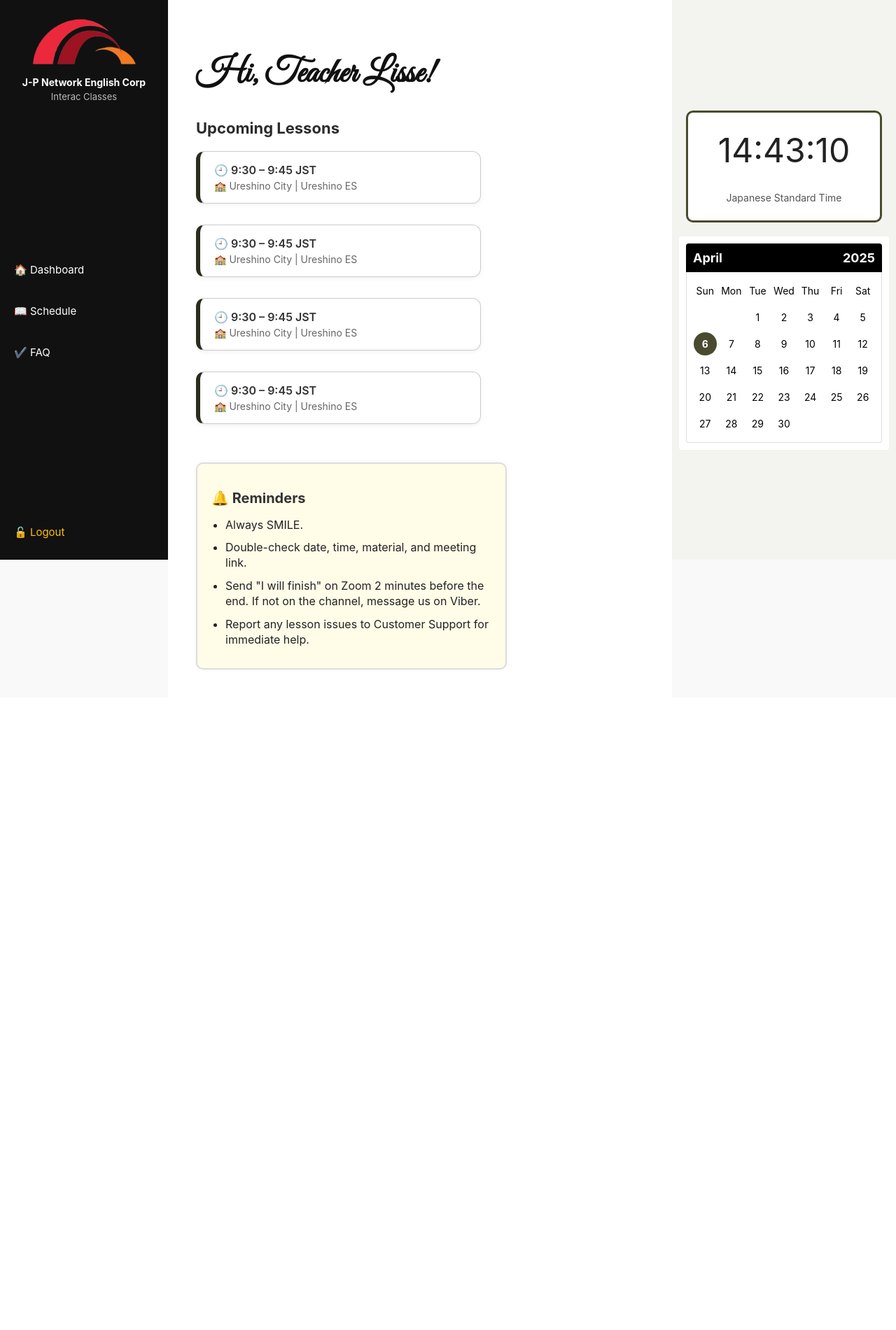
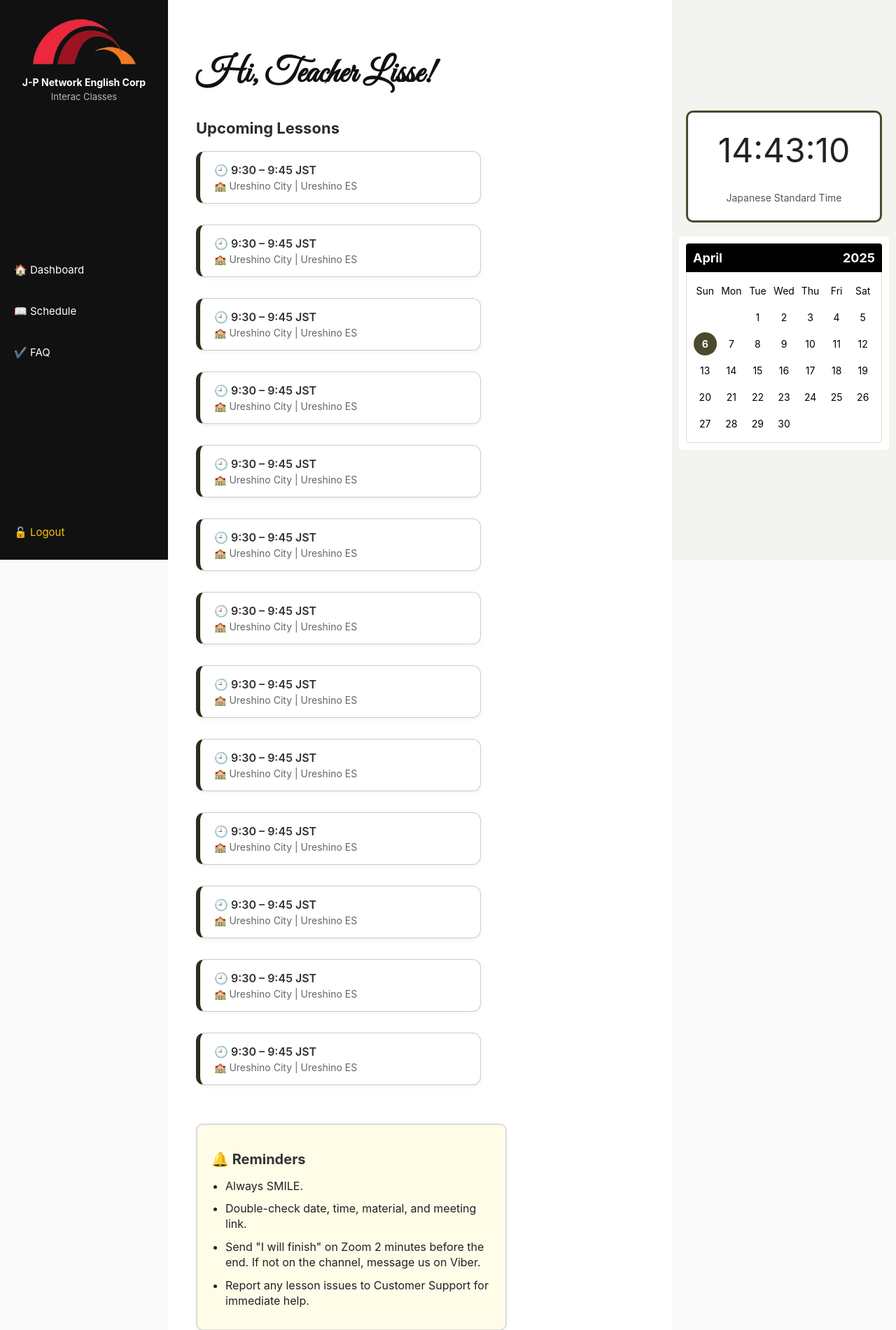
Before and after one commit to jp-interac-class/JPinterac, a PHP site: page /teacherdashboard.php in a window 1280 px wide. Shown: the top 1901 px of the page at 70% size. Before the commit the page ends 957 px from the top, so only its background shows below. Run offline with PHP 8.4, Linux system fonts and the light colour scheme.

Commit message:
added lesson blocks

```diff
--- a/teacherdashboard.php
+++ b/teacherdashboard.php
@@ -101,6 +101,51 @@
         <div class="lesson-time">🕘 9:30 – 9:45 JST</div>
         <div class="lesson-location">🏫 Ureshino City | Ureshino ES</div>
       </div>
+
+      <div class="lesson">
+        <div class="lesson-time">🕘 9:30 – 9:45 JST</div>
+        <div class="lesson-location">🏫 Ureshino City | Ureshino ES</div>
+      </div>
+
+      <div class="lesson">
+        <div class="lesson-time">🕘 9:30 – 9:45 JST</div>
+        <div class="lesson-location">🏫 Ureshino City | Ureshino ES</div>
+      </div>
+
+      <div class="lesson">
+        <div class="lesson-time">🕘 9:30 – 9:45 JST</div>
+        <div class="lesson-location">🏫 Ureshino City | Ureshino ES</div>
+      </div>
+
+      <div class="lesson">
+        <div class="lesson-time">🕘 9:30 – 9:45 JST</div>
+        <div class="lesson-location">🏫 Ureshino City | Ureshino ES</div>
+      </div>
+
+      <div class="lesson">
+        <div class="lesson-time">🕘 9:30 – 9:45 JST</div>
+        <div class="lesson-location">🏫 Ureshino City | Ureshino ES</div>
+      </div>
+
+      <div class="lesson">
+        <div class="lesson-time">🕘 9:30 – 9:45 JST</div>
+        <div class="lesson-location">🏫 Ureshino City | Ureshino ES</div>
+      </div>
+
+      <div class="lesson">
+        <div class="lesson-time">🕘 9:30 – 9:45 JST</div>
+        <div class="lesson-location">🏫 Ureshino City | Ureshino ES</div>
+      </div>
+
+      <div class="lesson">
+        <div class="lesson-time">🕘 9:30 – 9:45 JST</div>
+        <div class="lesson-location">🏫 Ureshino City | Ureshino ES</div>
+      </div>
+
+      <div class="lesson">
+        <div class="lesson-time">🕘 9:30 – 9:45 JST</div>
+        <div class="lesson-location">🏫 Ureshino City | Ureshino ES</div>
+      </div>
       <!-- Repeat as needed -->
     </div>
 
```
